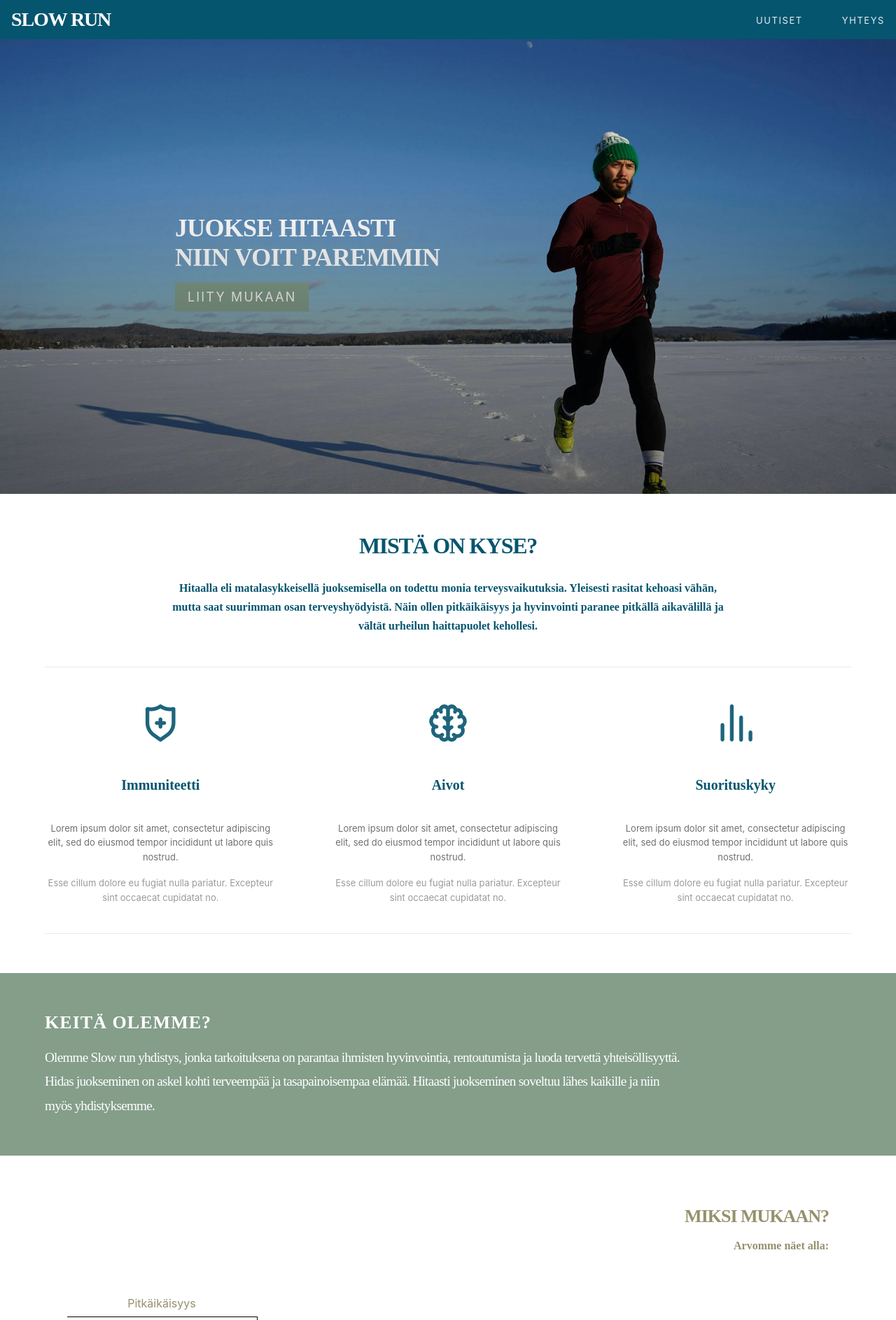
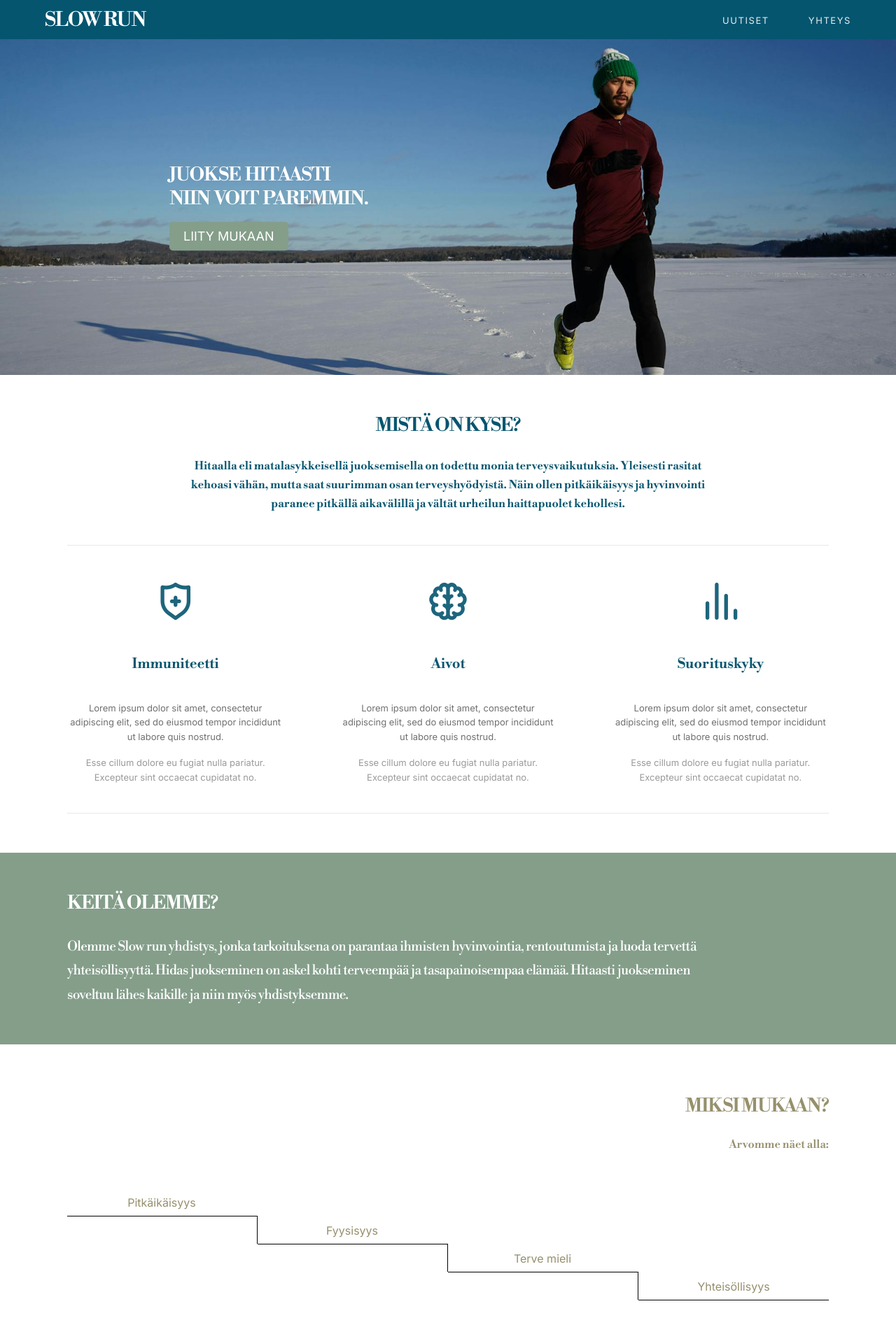
Before and after one commit to TAI-Slow-Run/slow-run-projekti, a PHP site: page / in a window 1280 px wide. Shown: the top 1887 px of the page at 70% size. Run offline with PHP 8.4, Linux system fonts and the light colour scheme; some libraries are stand-ins or nearby versions.

Commit message:
Hero section changed the logic of background image. All title have the same style. Border-radius added to the button. The width of all section except header and footer are the same

```diff
--- a/css/style.css
+++ b/css/style.css
@@ -115,92 +115,68 @@ body {
   right: -1px;
 }
 
-@media screen and (max-width: 450px) {
-  /*Added by Riku*/
-  .brand {
-    font-size: 15px;
-  }
+/* MAIN */
 
-  .main-nav ul {
-    display: none;
-  }
-
-  .hamburger {
-    display: block;
-  }
+/* All title's size and letter-spacing should be the same: */
+.hero-title,
+.section-title,
+.about__title,
+.stairs__title {
+  font-family: var(--brand-font);
+  font-size: 1.65rem;
+  letter-spacing: -0.04em;
+  text-transform: uppercase;
+  font-weight: 700;
+  color: var(--main-color);
+  margin: 0 0 1.75rem;
 }
 
 /* === HERO === */
+
 .hero {
+  height: 60vh;
+  background-image: url(../images/main-banner.jpg);
+  background-position-y: 70%;
+  background-size: cover;
   position: relative;
-  width: 100%;
-  overflow: hidden;
-}
-
-.hero-media {
-  display: block;
-  width: 100%;
-  height: 650px;
-  object-fit: cover;
-  object-position: 50% 70%;
-}
-
-.hero::after {
-  content: "";
-  position: absolute;
-  inset: 0;
-  background: linear-gradient(
-    180deg,
-    rgba(0, 0, 0, 0) 32%,
-    rgba(0, 0, 0, 0.2) 60%,
-    rgba(0, 0, 0, 0.35) 100%
-  );
-  pointer-events: none;
 }
 
 .hero__inner {
   position: absolute;
-  left: 250px;
-  top: 250px;
-  max-width: 560px;
+  top: 50%;
+  left: 30%;
+  transform: translate(-50%, -50%);
+}
+.hero-title {
+  line-height: 1.3;
+  margin: 0 0 0.875rem;
+  word-spacing: 3px;
 }
 
-.hero-title {
-  font-family: var(--brand-font);
-  text-transform: uppercase;
-  color: var(--main-color);
-  font-weight: 700;
-  letter-spacing: -0.02em;
-  line-height: 1.16;
-  margin: 0 0 14px;
-  font-size: 2.25rem;
-}
-
-.hero .liity-btn,
-.hero .liity-btn:link,
-.hero .liity-btn:visited {
+.liity-btn {
   display: inline-block;
   background-color: var(--accent-color);
   color: var(--main-color);
   text-decoration: none;
   text-transform: uppercase;
-  letter-spacing: 0.12em;
-  font-size: 18px;
-  padding: 10px 18px;
-  border: none;
+  font-size: 1.125rem;
+  border-radius: 0.3rem;
   cursor: pointer;
+  padding: 0.625rem 1.25rem;
+  transition: background-color 0.2s ease, transform 0.1s ease;
 }
-.hero .liity-btn:hover {
-  background: #6f8875;
+
+.liity-btn:hover {
+  background-color: #6f8875;
 }
-.hero .liity-btn:active {
+.liity-btn:active {
   transform: translateY(1px);
 }
 
 /* === CONTAINER === */
 .container {
   /* max-width: 1160px; */
-  max-width: 90%;
+  max-width: 85%;
   margin: 0 auto;
   /* padding: 0 40px; */
 }
@@ -214,13 +190,8 @@ body {
 }
 
 .section-title {
-  font-family: var(--brand-font);
-  text-transform: uppercase;
   color: var(--brand-color);
-  letter-spacing: -0.04em;
-  font-size: 2rem;
   text-align: center;
-  margin: 0 0 28px;
 }
 
 .section-title--right {
@@ -284,14 +255,7 @@ body {
   color: var(--main-color);
   padding: 56px 0 54px;
 }
-.about__title {
-  font-family: var(--brand-font);
-  text-transform: uppercase;
-  color: var(--main-color);
-  letter-spacing: 0.04em;
-  font-size: 26px;
-  margin: 0 0 18px;
-}
+
 .about__text {
   font-family: var(--brand-font);
   letter-spacing: -0.04em;
@@ -300,7 +264,6 @@ body {
   font-size: 1.2rem;
   margin: 0;
 }
-
 
 /* === STAIRS === */
 .stairs {
@@ -319,7 +282,6 @@ body {
 .stairs__text {
   display: flex;
   flex-direction: column;
-  gap: 1.1rem;
   font-family: var(--brand-font);
   color: var(--second-color);
   align-self: flex-end;
@@ -327,11 +289,7 @@ body {
 }
 
 .stairs__title {
-  font-family: var(--brand-font);
   color: var(--second-color);
-  text-transform: uppercase;
-  letter-spacing: -0.04em;
-  font-size: 1.63rem;
 }
 
 .stairs__subtitle {
@@ -447,10 +405,9 @@ body {
 .contact-form textarea {
   resize: none;
   height: 148px;
-
 }
 .contact-form input::placeholder,
-.contact-form textarea::placeholder{
+.contact-form textarea::placeholder {
   color: var(--accent-color);
 }
 .btn-submit {
@@ -458,10 +415,12 @@ body {
   margin-top: 8px;
   background-color: var(--brand-color);
   color: var(--main-color);
+  border-radius: 0.3rem;
   border: none;
   padding: 12px 24px;
   font-size: 13px;
   cursor: pointer;
+  transition: background-color 0.2s ease;
 }
 .btn-submit:hover {
   /* opacity: 0.9; */
@@ -561,11 +520,10 @@ body {
 
 .site-header .container,
 .site-footer .container {
-  padding-left: 16px;
-  padding-right: 16px;
-  margin-left: 0;
-  margin-right: 0;
-  max-width: 100%;
+  /* padding-left: 16px;
+  padding-right: 16px; */
+  margin: 0 auto;
+  max-width: 90%;
 }
 
 /* ===== NEWS PAGE ===== */
@@ -653,7 +611,10 @@ body {
   text-align: end;
 }
 .item-content {
-  padding: 3rem 3rem 4rem 3rem;
+  width: 85%;
+  margin: 0 auto;
+  padding-top: 3rem;
+  padding-bottom: 4rem;
 }
 
 .item-title {
--- a/index.php
+++ b/index.php
@@ -10,6 +10,9 @@
   <link rel="preconnect" href="https://fonts.gstatic.com" crossorigin />
   <link rel="stylesheet" href="https://unicons.iconscout.com/release/v4.2.0/css/line.css">
   <link rel="stylesheet" href="https://unicons.iconscout.com/release/v4.2.0/css/thinline.css">
+  <link
+    href="https://fonts.googleapis.com/css2?family=Inter:ital,opsz,wght@0,14..32,100..900;1,14..32,100..900&family=Libre+Bodoni:ital,wght@0,400..700;1,400..700&display=swap"
+    rel="stylesheet" />
 
   <link rel="stylesheet" href="./css/style.css" />
   <link rel="stylesheet" href="./css/responsive.css">
@@ -20,11 +23,10 @@
   <main>
     <!-- HERO -->
     <section class="hero">
-      <img class="hero-media" src="./images/main-banner.jpg" alt="Slow running on ice" />
-
+      <!-- <img class="hero-media" src="./images/main-banner.jpg" alt="Slow running on ice" /> -->
       <div class="hero__inner">
-        <h1 class="hero-title">Juokse hitaasti<br>niin voit paremmin</h1>
-        <a href="#join" class="liity-btn">Liity mukaan</a>
+        <h1 class="hero-title">Juokse hitaasti<br>niin voit paremmin.</h1>
+        <a href="#join" class="liity-btn">Liity mukaan</a><P></P>
       </div>
     </section>
     <!-- MISTÄ ON KYSE -->
@@ -67,6 +69,7 @@
 
           <article class="feature">
             <i class="uil uil-analytics feature__icon" aria-hidden="true"></i>
+            <!-- <i class="uit uit-analytics feature__icon" aria-hidden="true"></i> -->
             <h3 class="feature__title">Suorituskyky</h3>
             <p class="feature__text">
               Lorem ipsum dolor sit amet, consectetur adipiscing elit, sed do eiusmod tempor
```
Also changed, not shown: css/responsive.css (+29 -6 lines).
